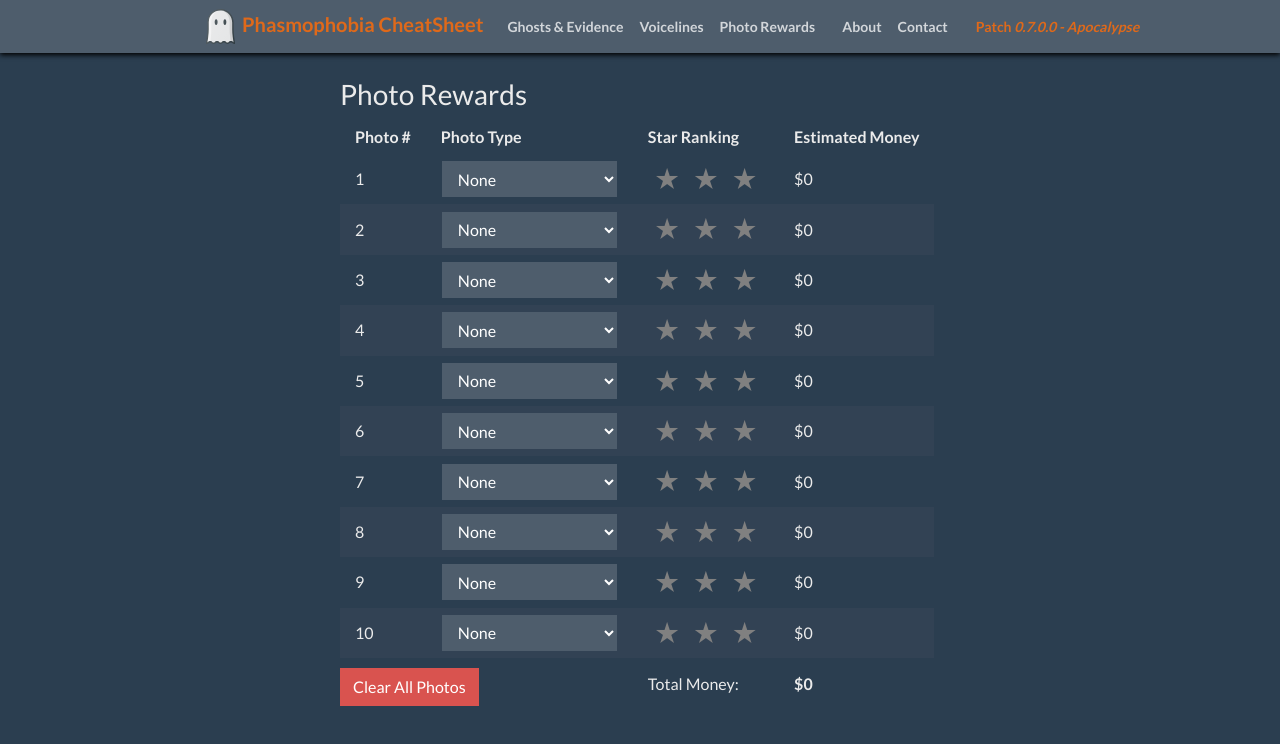
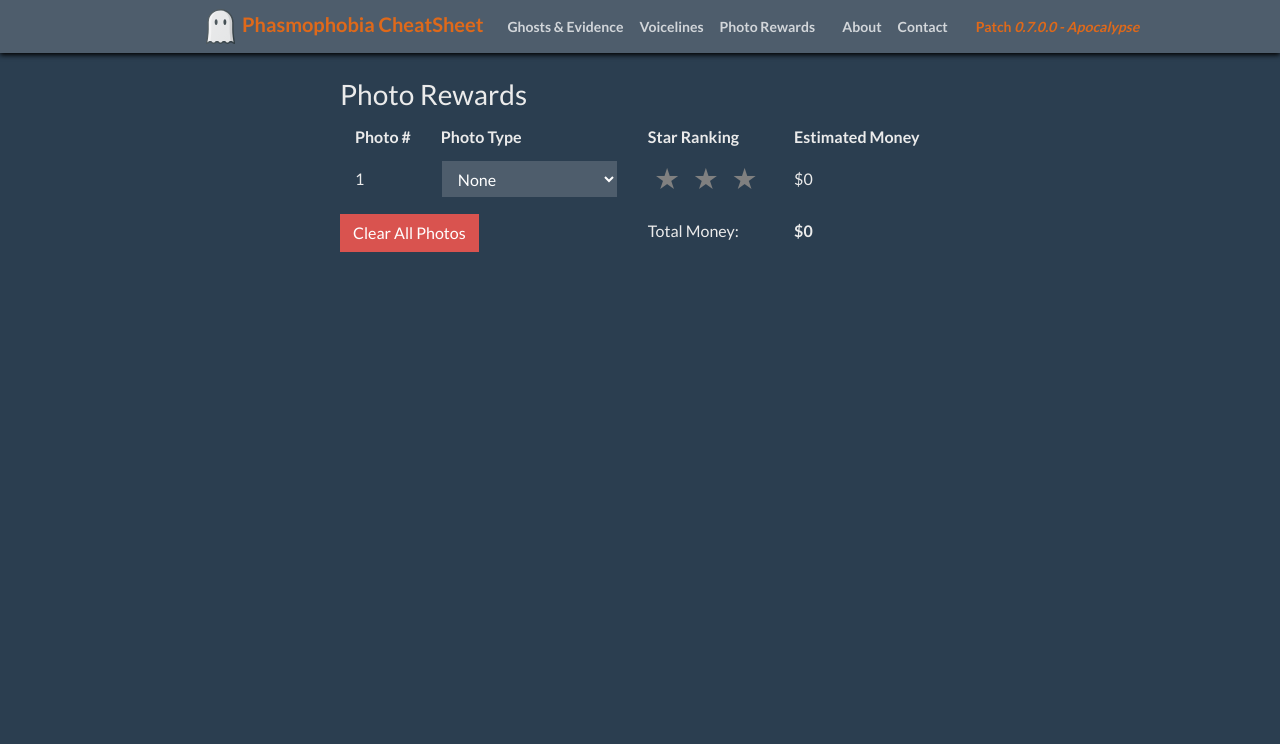
Before and after one commit to un0btanium/phasmophobia-cheatsheet, a React (Create React App) app: page /phasmophobia-cheatsheet/photorewards in a window 1280 px wide. Shown: the top 744 px of the page. Built offline with nearby package versions, Linux system fonts and the light colour scheme.

Commit message:
make improvements to photo rewards

```diff
--- a/package.json
+++ b/package.json
@@ -5,15 +5,11 @@
   "homepage": "https://un0btanium.github.io/phasmophobia-cheatsheet/",
   "dependencies": {
     "bootstrap": "^4.5.2",
-    "jquery": "^1.9.1",
-    "popper.js": "^1.16.1",
     "react": "^16.13.1",
     "react-bootstrap": "^1.3.0",
     "react-dom": "^16.13.1",
     "react-router-dom": "^5.2.0",
-    "react-scripts": "^3.4.3",
-    "tsutils": "^3.17.1",
-    "typescript": "^3.7.0-beta"
+    "react-scripts": "^3.4.3"
   },
   "scripts": {
     "start": "react-scripts start",
--- a/src/App.js
+++ b/src/App.js
@@ -44,6 +44,8 @@
 		let ignoredEvidence = {};
 		let remainingEvidence = {};
 
+		let photoTypeAmount = {}
+
 		// TODO add tooltip info for each ghost (copy ingame texts)
 
 		for (let ghost of data.ghosts) {
@@ -67,8 +69,8 @@
 
 
 		let sortAlphabetically = (a, b) => {
-			if(a < b) { return -1; }
-			if(a > b) { return 1; }
+			if (a < b) { return -1; }
+			if (a > b) { return 1; }
 			return 0;
 		}
 		data.primaryevidence.sort(sortAlphabetically);
@@ -98,48 +100,31 @@
 		}
 
 
+		let photos = {
+			1: {
+				id: 1,
+				type: "None",
+				rating: 0,
+				money: 0
+			}
+		};
+
+		for (let photoType in data.photoTypeMoneyReward) {
+			photoTypeAmount[photoType] = 0;
+		}
+
+
 		this.onEvidenceClick = this.onEvidenceClick.bind(this);
-		this.handleChange = this.handleChange.bind(this);
-		this.clearPhotos = this.clearPhotos.bind(this);
+		this.resetEvidence = this.resetEvidence.bind(this);
 		this.toggleSetting = this.toggleSetting.bind(this);
-		this.resetSelected = this.resetSelected.bind(this);
+
+		this.onPhotoGhostTypeChange = this.onPhotoGhostTypeChange.bind(this);
+		this.onPhotoRatingChange = this.onPhotoRatingChange.bind(this);
+		this.resetPhotos = this.resetPhotos.bind(this);
 
 
 		this.state = {
 			showAllSecondaryEvidence: false,
-			photos: {
-				1 : { id: 1, type: "None", rating: 0, money: 0 },
-				2 : { id: 2, type: "None", rating: 0, money: 0 },
-				3 : { id: 3, type: "None", rating: 0, money: 0 },
-				4 : { id: 4, type: "None", rating: 0, money: 0 },
-				5 : { id: 5, type: "None", rating: 0, money: 0 },
-				6 : { id: 6, type: "None", rating: 0, money: 0 },
-				7 : { id: 7, type: "None", rating: 0, money: 0 },
-				8 : { id: 8, type: "None", rating: 0, money: 0 },
-				9 : { id: 9, type: "None", rating: 0, money: 0 },
-				10 : { id: 10, type: "None", rating: 0, money: 0 }
-			  }, photoinfo: {
-			   'ghost-photo-taken': false,
-			   'bone-photo-taken': false,
-			   'crucifix-photos-taken': 0,
-			   'deadbody-photos-taken': 0,
-			   'cursed-possession-photos-taken': 0,
-			   'ghost-writing-photos-taken': 0
-			}, totalmoney: 0, phototypes: {
-				'None': { 3 : 0, 2 : 0, 1 : 0, 0 : 0 },
-				'Dead Body' : { 3 : 5, 2 : 2, 1 : 1, 0 : 0 },
-				'Interaction' : { 3 : 5, 2 : 2, 1 : 1, 0 : 0 },
-				'Fingerprint' : { 3 : 5, 2 : 2, 1 : 1, 0 : 0 },
-				'Footstep' : { 3 : 5, 2 : 2, 1 : 1, 0 : 0 },
-				'Cursed Possession' : { 3 : 5, 2 : 2, 1 : 1, 0 : 0 },
-				'Salt Pile' : { 3 : 5, 2 : 2, 1 : 1, 0 : 0 },
-				'Dots' : { 3 : 5, 2 : 2, 1 : 1, 0 : 0 },
-				'Ghost Writing' : { 3 : 5, 2 : 2, 1 : 1, 0 : 0 },
-				'Used Crucifix' : { 3 : 10, 2 : 5, 1 : 2, 0 : 0 },
-				'Dirty Water' : { 3 : 10, 2 : 5, 1 : 2, 0 : 0 },
-				'Bone' : { 3 : 10, 2 : 5, 1 : 2, 0 : 0 },
-				'Ghost' : { 3 : 20, 2 : 10, 1 : 5, 0 : 0 }
-			  },
 
 			data: data,
 
@@ -158,11 +143,21 @@
 
 			ghostHasEvidence: ghostHasEvidence,
 
+
+			photos: photos,
+			totalMoney: 0,
+			photoTypeAmount: photoTypeAmount,
+			photoTypeMoneyReward: data.photoTypeMoneyReward,
+			photoTypeMaxAmount: data.photoTypeMaxAmount,
+
+
 			onEvidenceClick: this.onEvidenceClick,
 			toggleSetting: this.toggleSetting,
-			resetSelected: this.resetSelected,
-			handleChange: this.handleChange,
-			clearPhotos: this.clearPhotos
+			resetEvidence: this.resetEvidence,
+
+			onPhotoGhostTypeChange: this.onPhotoGhostTypeChange,
+			onPhotoRatingChange: this.onPhotoRatingChange,
+			resetPhotos: this.resetPhotos
 		};
 	}
 
@@ -170,8 +165,8 @@
 		return (
 			<Router>
 				<div className="full-screenable-node">
-					<Navbar bg={BG} variant={VARIANT} expand="xl" style={{ boxShadow: '0px 2px 5px #000000'}}>
-						<Navbar.Brand style={{ marginLeft: "15%"}}>
+					<Navbar bg={BG} variant={VARIANT} expand="xl" style={{ boxShadow: '0px 2px 5px #000000' }}>
+						<Navbar.Brand style={{ marginLeft: "15%" }}>
 							<a href={"http://" + WEBSITE_URL}>
 								<img src={logo} width="35" height="35" alt="Logo" />
 								<b>{' Phasmophobia CheatSheet'}</b>
@@ -179,7 +174,7 @@
 						</Navbar.Brand>
 
 						<Navbar.Toggle aria-controls="basic-navbar-nav" />
-						<Navbar.Collapse id="basic-navbar-nav" style={{ marginRight: "10%"}}>
+						<Navbar.Collapse id="basic-navbar-nav" style={{ marginRight: "10%" }}>
 							<Nav className="mr-auto">
 								<Nav.Link as={Link} variant="light" to="/phasmophobia-cheatsheet/ghostsandevidence"><b>Ghosts & Evidence</b></Nav.Link>
 								<Nav.Link as={Link} variant="light" to="/phasmophobia-cheatsheet/voicelines"><b>Voicelines</b></Nav.Link>
@@ -189,34 +184,40 @@
 							<Nav>
 								<Nav.Link as={Link} variant="light" to="/phasmophobia-cheatsheet/about"><b>About</b></Nav.Link>
 								<Nav.Link as={Link} variant="light" to="/phasmophobia-cheatsheet/contact"><b>Contact</b></Nav.Link>
-								<Navbar.Text style={{ color: "rgb(223, 105, 26)", marginLeft: "20px"}}><b>Patch <i>{PATCH_VERSION}</i></b></Navbar.Text>
+								<Navbar.Text style={{ color: "rgb(223, 105, 26)", marginLeft: "20px" }}><b>Patch <i>{PATCH_VERSION}</i></b></Navbar.Text>
 								{/* <Form inline style={{marginLeft: "20px"}}><Form.Check id="toggleIsFullScreen" type="checkbox" className="custom-switch" custom="true" label="Go Fullscreen" checked={this.state.isFullScreen} onChange={(e) => this.toggleSetting("isFullScreen")} /></Form> */}
 							</Nav>
 						</Navbar.Collapse>
 					</Navbar>
 
 					<Switch>
-						<Route exact path="/phasmophobia-cheatsheet/ghostsandevidence" render={(props) => <MainPage {...props}
+						<Route exact path="/phasmophobia-cheatsheet/ghostsandevidence" render=
+							{(props) => <MainPage {...props}
 								{...this.state}
 							/>}
 						/>
-						<Route exact path="/phasmophobia-cheatsheet/voicelines" render={(props) => <VoiceLinesPage {...props}
+						<Route exact path="/phasmophobia-cheatsheet/voicelines" render=
+							{(props) => <VoiceLinesPage {...props}
 								{...this.state}
 							/>}
 						/>
-						<Route exact path="/phasmophobia-cheatsheet/photorewards" render={(props) => <PhotoRewardsPage {...props}
+						<Route exact path="/phasmophobia-cheatsheet/photorewards" render=
+							{(props) => <PhotoRewardsPage {...props}
 								{...this.state}
 							/>}
 						/>
-						<Route exact path="/phasmophobia-cheatsheet/about" render={(props) => <AboutPage {...props}
+						<Route exact path="/phasmophobia-cheatsheet/about" render=
+							{(props) => <AboutPage {...props}
 
 							/>}
 						/>
-						<Route exact path="/phasmophobia-cheatsheet/contact" render={(props) => <ContactPage {...props}
+						<Route exact path="/phasmophobia-cheatsheet/contact" render=
+							{(props) => <ContactPage {...props}
 
 							/>}
 						/>
-						<Route render={(props) => <MainPage {...props}
+						<Route render=
+							{(props) => <MainPage {...props}
 								{...this.state}
 							/>}
 						/>
@@ -246,8 +247,8 @@
 	onEvidenceClick(e, evidence) {
 		e.preventDefault();
 
-		let selectedEvidence = {...this.state.selectedEvidence};
-		let ignoredEvidence = {...this.state.ignoredEvidence};
+		let selectedEvidence = { ...this.state.selectedEvidence };
+		let ignoredEvidence = { ...this.state.ignoredEvidence };
 
 		if (e.type === 'click') {
 			selectedEvidence[evidence] = !selectedEvidence[evidence];
@@ -322,11 +323,11 @@
 		});
 	}
 
-	resetSelected() {
+	resetEvidence() {
 		let selectedGhosts = {};
 		let ignoredGhosts = {};
-		let selectedEvidence = {...this.state.selectedEvidence};
-		let ignoredEvidence = {...this.state.ignoredEvidence};
+		let selectedEvidence = { ...this.state.selectedEvidence };
+		let ignoredEvidence = { ...this.state.ignoredEvidence };
 		let remainingEvidence = {};
 
 		for (let ghost of data.ghosts) {
@@ -360,135 +361,92 @@
 		});
 	}
 
-	/* photo rewards*/
-	handleChange(event, id, type, button){
-		if(type === undefined)
-		{
-		  console.error('Type undefined.') //error only
+	onPhotoGhostTypeChange(photoId, newGhostType) {
+		var photos = { ...this.state.photos};
+		var photoTypeAmount = { ...this.state.photoTypeAmount};
+
+		var oldGhostType = photos[photoId].type;
+		if (oldGhostType === newGhostType) {
 			return;
 		}
 
-		//local values
-		var photos = this.state.photos;
-		var value;
-
-		// if we changed the photo type
-		if(type === 'type'){
-		  value = event.target.value;
-		  var oldvalue = this.state.photos[id].type;
-		  var photoinfo = this.state.photoinfo;
-		  if(oldvalue === value){
+		let maxAmount = this.state.photoTypeMaxAmount[newGhostType];
+		if (maxAmount !== -1 && photoTypeAmount[newGhostType] >= maxAmount) { // ghost type has a limit &  limit already hit
 			return;
 		}
-		  switch (value){
-			case "Ghost":
-			  if(photoinfo['ghost-photo-taken'] === true){ // Only 1 ghost photo allowed.
+		photoTypeAmount[newGhostType] += 1;
+		photoTypeAmount[oldGhostType] -= 1;
+
+		photos[photoId].type = newGhostType;
+		photos[photoId].rating = (newGhostType === "None") ? 0 : 3;
+		photos[photoId].money = this.state.photoTypeMoneyReward[newGhostType][photos[photoId].rating];
+
+		var totalMoney = 0;
+		Object.values(photos).forEach((photo) => {
+			totalMoney += photo.money;
+		});
+
+		let photosAmount = Object.keys(photos).length
+		if (photoId === photosAmount) {
+			photos[photosAmount+1] = {
+				id: photosAmount+1,
+				type: "None",
+				rating: 0,
+				money: 0
+			};
+		}
+
+		this.setState({
+			photos: photos,
+			photoTypeAmount: photoTypeAmount,
+			totalMoney: totalMoney
+		});
+	}
+
+	onPhotoRatingChange(photoId, newRating) {
+		if (this.state.photos[photoId].type === "None") {
 			return;
 		}
-			  photoinfo['ghost-photo-taken'] = true;
-			  break;
-			case "Bone":
-			  if(photoinfo['bone-photo-taken'] === true){ // Only 1 bone photo allowed.
-				return;
-			  }
-			  photoinfo['bone-photo-taken'] = true;
-			  break;
-			case "Used Crucifix":
-			  if(photoinfo['crucifix-photos-taken'] >= 4){ // Only 4 possible crucifix photos allowed.
-				return;
-			  }
-			  photoinfo['crucifix-photos-taken'] += 1;
-			  break;
-			case "Dead Body":
-			  if (photoinfo['deadbody-photos-taken'] >= 3){ // Only 3 dead body photos possible (if 4 people die, nobody is alive to take the 4th photo)
-				return;
-			  }
-			  photoinfo['deadbody-photos-taken'] += 1;
-			  break;
-			case "Cursed Possession":
-			  if(photoinfo['cursed-possession-photos-taken'] >= 6){ // Only 6 cursed possessions to take a photo of.
-				return;
-			  }
-			  photoinfo['cursed-possession-photos-taken'] += 1;
-			  break;
-			case "Ghost Writing":
-			  if(photoinfo['ghost-writing-photos-taken'] >= 2){ // Only 2 journals that the ghost could write in
-				return;
-			  }
-			  photoinfo['ghost-writing-photos-taken'] += 1;
-			  break;
-		  }
-		  switch(oldvalue) { // Ensure that something has actually changed before changing these variables.
-			case "Ghost":
-			  photoinfo['ghost-photo-taken'] = false;
-			  break;
-			case "Bone":
-			  photoinfo['bone-photo-taken'] = false;
-			  break;
-			case "Used Crucifix":
-			  photoinfo['crucifix-photos-taken'] -= 1;
-			  break;
-			case "Dead Body":
-			  photoinfo['deadbody-photos-taken'] -= 1;
-			  break;
-			case "Cursed Possession":
-			  photoinfo['cursed-possession-photos-taken'] -= 1;
-			  break;
-			case "Ghost Writing":
-			  photoinfo['ghost-writing-photos-taken'] -= 1;
-			  break;
-		  }
 
-		  this.setState({photoinfo: photoinfo})
+		let photos = { ...this.state.photos};
 
-		  if(value === "None"){ // if selecting 'none', the rating will be set to 0 (greyed out).
-			photos[id].rating = 0;
-		  } else if(value !== "None")
-		  {
-			photos[id].rating = 3; // if selecting a different photo type, the default rating is set to 3, so it cannot be greyed out.
+		photos[photoId].rating = newRating;
+		photos[photoId].money = this.state.photoTypeMoneyReward[photos[photoId].type][newRating];
+
+		var totalMoney = 0;
+		Object.values(photos).forEach((photo) => {
+			totalMoney += photo.money;
+		});
+
+		this.setState({
+			photos: photos,
+			totalMoney: totalMoney
+		});
 	}
 
 
-		  photos[id].type = value; // updates the value.
-		  photos[id].money = this.state.phototypes[value][photos[id].rating];
+	resetPhotos() {
+		let photoTypeAmount = {};
+		for (let photoType in data.photoTypeMoneyReward) {
+			photoTypeAmount[photoType] = 0;
+		}
 
+		let photos = {
+			1: {
+				id: 1,
+				type: "None",
+				rating: 0,
+				money: 0
+			}
+		};
 
-		  this.setState({photos: photos});
-		} else {
-		  if(photos[id].type === "None"){
-			return;
+		this.setState(
+			{
+				photos: photos,
+				photoTypeAmount: photoTypeAmount,
+				totalMoney: 0
 			}
-		  value = button;
-		  photos[id].rating = value;
-		  photos[id].money = this.state.phototypes[photos[id].type][value];
-		  this.setState({photos: photos});
-		}
-		var totalmoney = 0;
-		Object.values(this.state.photos).forEach((x) => {
-		  totalmoney += x.money;
-		})
-		this.setState({totalmoney: totalmoney})
-	  }
-	  clearPhotos(){
-		this.setState({photos: {
-		  1 : { id: 1, type: "None", rating: 0, money: 0 },
-		  2 : { id: 2, type: "None", rating: 0, money: 0 },
-		  3 : { id: 3, type: "None", rating: 0, money: 0 },
-		  4 : { id: 4, type: "None", rating: 0, money: 0 },
-		  5 : { id: 5, type: "None", rating: 0, money: 0 },
-		  6 : { id: 6, type: "None", rating: 0, money: 0 },
-		  7 : { id: 7, type: "None", rating: 0, money: 0 },
-		  8 : { id: 8, type: "None", rating: 0, money: 0 },
-		  9 : { id: 9, type: "None", rating: 0, money: 0 },
-		  10 : { id: 10, type: "None", rating: 0, money: 0 }
-		}, photoinfo: {
-		'ghost-photo-taken': false,
-		'bone-photo-taken': false,
-		'crucifix-photos-taken': 0,
-		'deadbody-photos-taken': 0,
-		'cursed-possession-photos-taken': 0,
-		'ghost-writing-photos-taken': 0
-		}, totalmoney: 0});
+		);
 	}
 
 }
--- a/src/components/pages/main-page.component.js
+++ b/src/components/pages/main-page.component.js
@@ -124,7 +124,7 @@
 					</Row>
 					<Row>
 						<Col className={"evidence-header"}>
-							<Button variant="danger" onClick={() => this.props.resetSelected()}>Unselect All Evidence</Button>
+							<Button variant="danger" onClick={() => this.props.resetEvidence()}>Unselect All Evidence</Button>
 						</Col>
 					</Row>
 					<Row style={{ width:"100%" }}>
--- a/src/components/pages/photo-rewards.component.js
+++ b/src/components/pages/photo-rewards.component.js
@@ -1,111 +1,62 @@
-import React, {Component} from 'react';
+import React, { Component } from 'react';
 import { Button } from 'react-bootstrap';
 
 export default class PhotoRewardsPage extends Component {
-    constructor(props) {
-        super(props);
-        //console.log(JSON.stringify(props))
-        var props = {photos: {
-          1 : { id: 1, type: "None", rating: 0, money: 0 },
-          2 : { id: 2, type: "None", rating: 0, money: 0 },
-          3 : { id: 3, type: "None", rating: 0, money: 0 },
-          4 : { id: 4, type: "None", rating: 0, money: 0 },
-          5 : { id: 5, type: "None", rating: 0, money: 0 },
-          6 : { id: 6, type: "None", rating: 0, money: 0 },
-          7 : { id: 7, type: "None", rating: 0, money: 0 },
-          8 : { id: 8, type: "None", rating: 0, money: 0 },
-          9 : { id: 9, type: "None", rating: 0, money: 0 },
-          10 : { id: 10, type: "None", rating: 0, money: 0 }
-        }, photoinfo: {
-         'ghost-photo-taken': false,
-         'bone-photo-taken': false,
-         'crucifix-photos-taken': 0,
-         'deadbody-photos-taken': 0,
-         'cursed-possession-photos-taken': 0,
-         'ghost-writing-photos-taken': 0
-      }, totalmoney: 0, phototypes: {
-        'None': { 3 : 0, 2 : 0, 1 : 0, 0 : 0 },
-        'Dead Body' : { 3 : 5, 2 : 2, 1 : 1, 0 : 0 },
-        'Interaction' : { 3 : 5, 2 : 2, 1 : 1, 0 : 0 },
-        'Fingerprint' : { 3 : 5, 2 : 2, 1 : 1, 0 : 0 },
-        'Footstep' : { 3 : 5, 2 : 2, 1 : 1, 0 : 0 },
-        'Cursed Possession' : { 3 : 5, 2 : 2, 1 : 1, 0 : 0 },
-        'Salt Pile' : { 3 : 5, 2 : 2, 1 : 1, 0 : 0 },
-        'Dots' : { 3 : 5, 2 : 2, 1 : 1, 0 : 0 },
-        'Ghost Writing' : { 3 : 5, 2 : 2, 1 : 1, 0 : 0 },
-        'Used Crucifix' : { 3 : 10, 2 : 5, 1 : 2, 0 : 0 },
-        'Dirty Water' : { 3 : 10, 2 : 5, 1 : 2, 0 : 0 },
-        'Bone' : { 3 : 10, 2 : 5, 1 : 2, 0 : 0 },
-        'Ghost' : { 3 : 20, 2 : 10, 1 : 5, 0 : 0 }
-      }};
-      /*if(props.photoinfo !== undefined){
-        props.photoinfo = state.photoinfo;
-      }
-      if(props.photos !== undefined){
-        props.photos = state.photos;
-      }
-      if(props.totalmoney !== undefined){
-        props.totalmoney = state.totalmoney;
-      }*/
-        //this.state = state;
-        //this.handleChange = this.handleChange.bind(this);
-        //this.ClearPhotos = this.ClearPhotos.bind(this);
-      }
-
-
 
 	render() {
 		return (
-            <div style={{ margin: "25px auto auto", width: "600px"}}>
+			<div style={{ margin: "25px auto auto", width: "600px" }}>
 				<div className="component-wrapper">
 					<h3>Photo Rewards</h3>
 					<table >
 						<thead>
 							<tr>
-                                    <th style={{padding: "5px 15px 5px"}}> Photo # </th>
-                                    <th style={{padding: "5px 15px 5px"}}> Photo Type </th>
-                                    <th style={{padding: "5px 15px 5px"}}> Star Ranking </th>
-                                    <th style={{padding: "5px 15px 5px"}}> Estimated Money </th>
+								<th style={{ padding: "5px 15px 5px" }}> Photo # </th>
+								<th style={{ padding: "5px 15px 5px" }}> Photo Type </th>
+								<th style={{ padding: "5px 15px 5px" }}> Star Ranking </th>
+								<th style={{ padding: "5px 15px 5px" }}> Estimated Money </th>
 							</tr>
 						</thead>
 						<tbody>
-                            { Object.values(this.props.photos).map((id) => (
-                                <tr key={"photo-"+id.id} style={(id.id % 2 === 0) ? {backgroundColor: "#324254"} : {}}>
-                                    <td style={{padding: "5px 15px 5px"}}>{id.id}</td>
-                                    <td style={{padding: "5px 15px 5px"}}>
-                                        <select className="form-control selection-box" name="type-selection" style={{backgroundColor: "#4E5D6C", color: "white"}} value={this.props.photos[id.id].type} onChange={(e) => this.props.handleChange(e, id.id, 'type')}>
-                                            {Object.keys(this.props.phototypes).map((id) => <option value={id} key={'type-'+id} disabled={(
-                                            (id === "Ghost" && this.props.photoinfo['ghost-photo-taken'] === true) ||
-                                            (id === "Bone" && this.props.photoinfo['bone-photo-taken'] === true) ||
-                                            (id === "Used Crucifix" && this.props.photoinfo['crucifix-photos-taken'] >= 4) ||
-                                            (id === "Dead Body" && this.props.photoinfo['deadbody-photos-taken'] >= 3) ||
-                                            (id === "Cursed Possession" && this.props.photoinfo['cursed-possession-photos-taken'] >= 6) ||
-                                            (id === "Ghost Writing" && this.props.photoinfo['ghost-writing-photos-taken'] >= 2)) ?
-                                           true : false
+							{Object.values(this.props.photos).map((photo) => (
+								<tr key={"photo-" + photo.id} style={(photo.id % 2 === 0) ? { backgroundColor: "#324254" } : {}}>
+									<td style={{ padding: "5px 15px 5px" }}>{photo.id}</td>
+									<td style={{ padding: "5px 15px 5px" }}>
+										<select className="form-control selection-box" name="type-selection" style={{ backgroundColor: "#4E5D6C", color: "white", cursor: "pointer" }} value={this.props.photos[photo.id].type} onChange={(e) => this.props.onPhotoGhostTypeChange(photo.id, e.target.value)}>
+											{
+												Object.keys(this.props.photoTypeMoneyReward).map((ghostType) => {
+													let maxAmountReached = this.props.photoTypeMaxAmount[ghostType] !== -1 && this.props.photoTypeAmount[ghostType] >= this.props.photoTypeMaxAmount[ghostType];
+													return <option
+														value={ghostType}
+														key={'type-' + ghostType}
+														disabled={maxAmountReached}
+													>
+														{ghostType} {maxAmountReached ? "(Max)" : ""}
+													</option>
+												})
 											}
-                                            >{id}</option>)}
 										</select>
 									</td>
-                                    <td style={{padding: "5px 15px 5px"}}>
-                                      <div style={{fontSize: "1.6rem" }}>
-                                        <button style={{backgroundColor: "transparent", border: "none", outline: "none"}} className="selection-box" name={'rating-'+id.id+"-1"} onClick={(e) => this.props.handleChange(e, id.id, 'rating', 1)}>
-                                          <span style={(1 <= this.props.photos[id.id].rating) ? {color: "gold"} : (0 === this.props.photos[id.id].rating) ? {color: "grey"} : {color: "white"} } className="star">&#9733;</span>
+									<td style={{ padding: "5px 15px 5px" }}>
+										<div style={{ fontSize: "1.6rem" }}>
+											<button style={{ backgroundColor: "transparent", border: "none", outline: "none" }} className="selection-box" name={'rating-' + photo.id + "-1"} onClick={(e) => this.props.onPhotoRatingChange(photo.id, 1)}>
+												<span style={(this.props.photos[photo.id].rating >= 1) ? { color: "gold" } : (0 === this.props.photos[photo.id].rating) ? { color: "grey" } : { color: "white" }} className="star">&#9733;</span>
 											</button>
-                                        <button style={{backgroundColor: "transparent", border: "none", outline: "none"}} className="selection-box" name={'rating-'+id.id+"-2"} onClick={(e) => this.props.handleChange(e, id.id, 'rating', 2)}>
-                                          <span style={(2 <= this.props.photos[id.id].rating) ? {color: "gold"} : (0 === this.props.photos[id.id].rating) ? {color: "grey"} : {color: "white"} } className="star">&#9733;</span>
+											<button style={{ backgroundColor: "transparent", border: "none", outline: "none" }} className="selection-box" name={'rating-' + photo.id + "-2"} onClick={(e) => this.props.onPhotoRatingChange(photo.id, 2)}>
+												<span style={(this.props.photos[photo.id].rating >= 2) ? { color: "gold" } : (0 === this.props.photos[photo.id].rating) ? { color: "grey" } : { color: "white" }} className="star">&#9733;</span>
 											</button>
-                                        <button style={{backgroundColor: "transparent", border: "none", outline: "none"}} className="selection-box" name={'rating-'+id.id+"-3"} onClick={(e) => this.props.handleChange(e, id.id, 'rating', 3)}>
-                                          <span style={(3 <= this.props.photos[id.id].rating) ? {color: "gold"} : (0 === this.props.photos[id.id].rating) ? {color: "grey"} : {color: "white"} } className="star">&#9733;</span>
+											<button style={{ backgroundColor: "transparent", border: "none", outline: "none" }} className="selection-box" name={'rating-' + photo.id + "-3"} onClick={(e) => this.props.onPhotoRatingChange(photo.id, 3)}>
+												<span style={(this.props.photos[photo.id].rating >= 3) ? { color: "gold" } : (0 === this.props.photos[photo.id].rating) ? { color: "grey" } : { color: "white" }} className="star">&#9733;</span>
 											</button>
 										</div>
 									</td>
-                                    <td style={{padding: "5px 15px 5px"}}>${id.money}</td>
+									<td style={{ padding: "5px 15px 5px" }}>${photo.money}</td>
 								</tr>
 							))}
 							<tr>
-                              <td colSpan={2} style={{padding: "10px 0px 5px"}}><Button variant="danger" onClick={() => this.props.clearPhotos()}>Clear All Photos</Button></td>
-                              <td style={{padding: "5px 15px 5px"}}> Total Money:</td>
-                              <td style={{padding: "5px 15px 5px", fontWeight: "bold", fontSize: "1rem"}}>${this.props.totalmoney}</td>
+								<td colSpan={2} style={{ padding: "10px 0px 5px" }}><Button variant="danger" onClick={() => this.props.resetPhotos()}>Clear All Photos</Button></td>
+								<td style={{ padding: "5px 15px 5px" }}> Total Money:</td>
+								<td style={{ padding: "5px 15px 5px", fontWeight: "bold", fontSize: "1rem" }}>${this.props.totalMoney}</td>
 							</tr>
 						</tbody>
 					</table>
--- a/src/index.css
+++ b/src/index.css
@@ -62,7 +62,7 @@
 .selection-box :hover {
 	opacity: 0.8;
 }
-.selectionbox {
+.selection-box {
 	opacity: 1;
 }
 
```
Also changed, not shown: src/phasmophobia-data/data.js (+30 -0 lines), 1 other file (tests, documents, lock files or other folders). Lines whose indentation alone changed are shown as unchanged.
